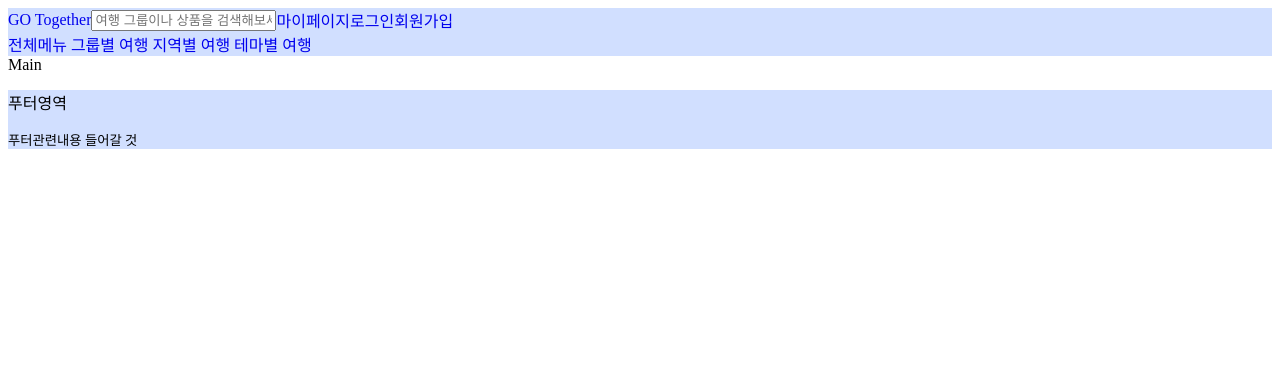
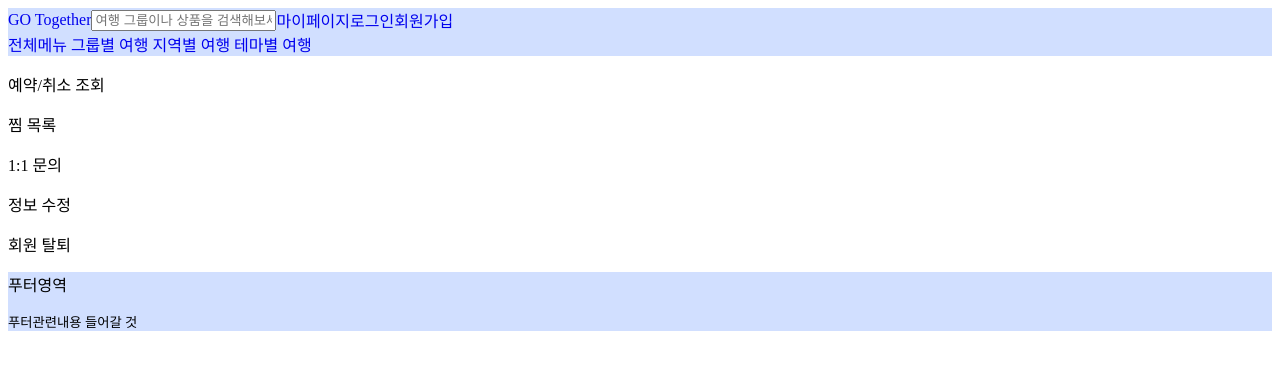
Before and after one commit to TRAVELERSTEAM/TRAVELERS-FE-USER, a React (Vite) app: page / in a window 1280 px wide. Shown: the top 370 px of the page. Built offline with nearby package versions, Linux system fonts and the light colour scheme.

Commit message:
feat: Main임시주석, MyPage연결/#6

```diff
--- a/src/App.tsx
+++ b/src/App.tsx
@@ -1,12 +1,15 @@
 import Header from './components/common/Header';
-import Main from './components/common/Main';
+// import Main from './components/common/Main';
 import Footer from './components/common/Footer';
+import MyPage from './pages/MyPage';
 
 function App() {
   return (
     <>
       <Header />
-      <Main />
+      {/* 마이페이지 작업으로 메인 임시 주석 */}
+      {/* <Main /> */}
+      <MyPage></MyPage>
       <Footer />
     </>
   );
```
